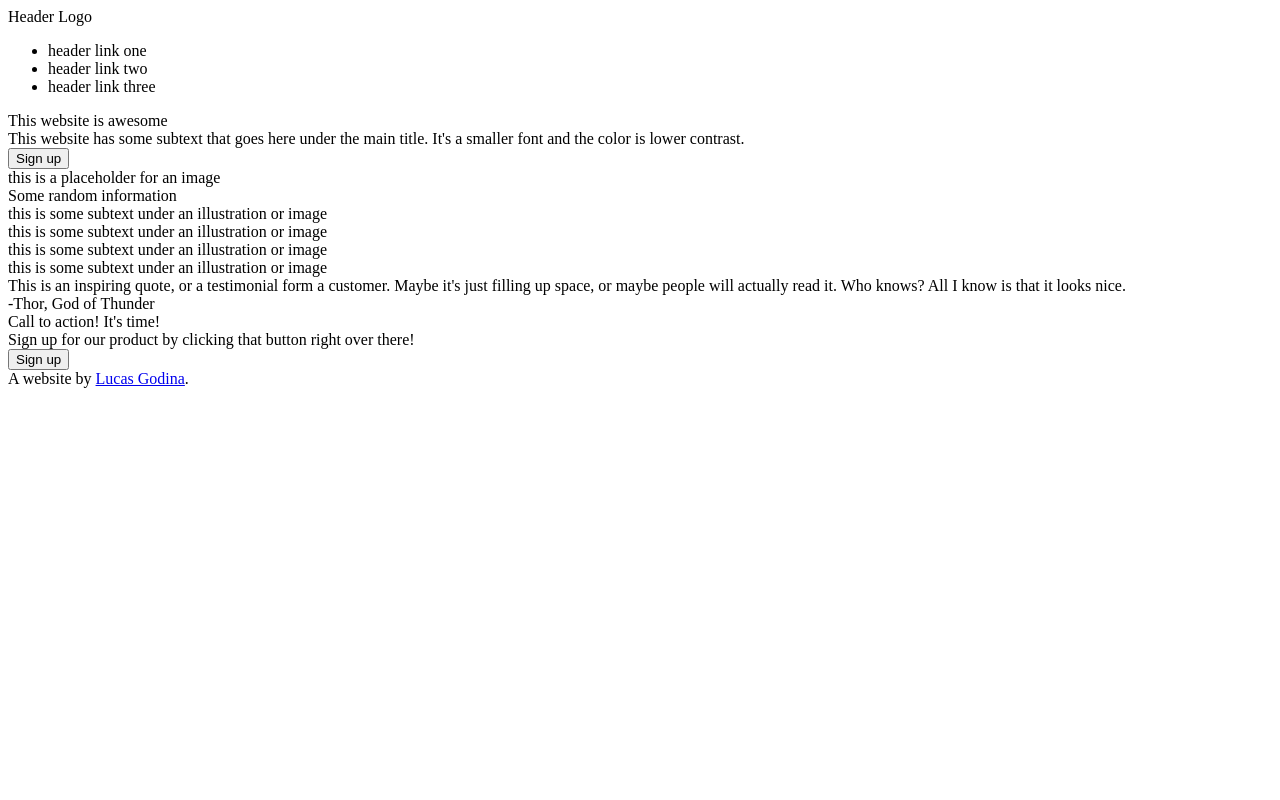
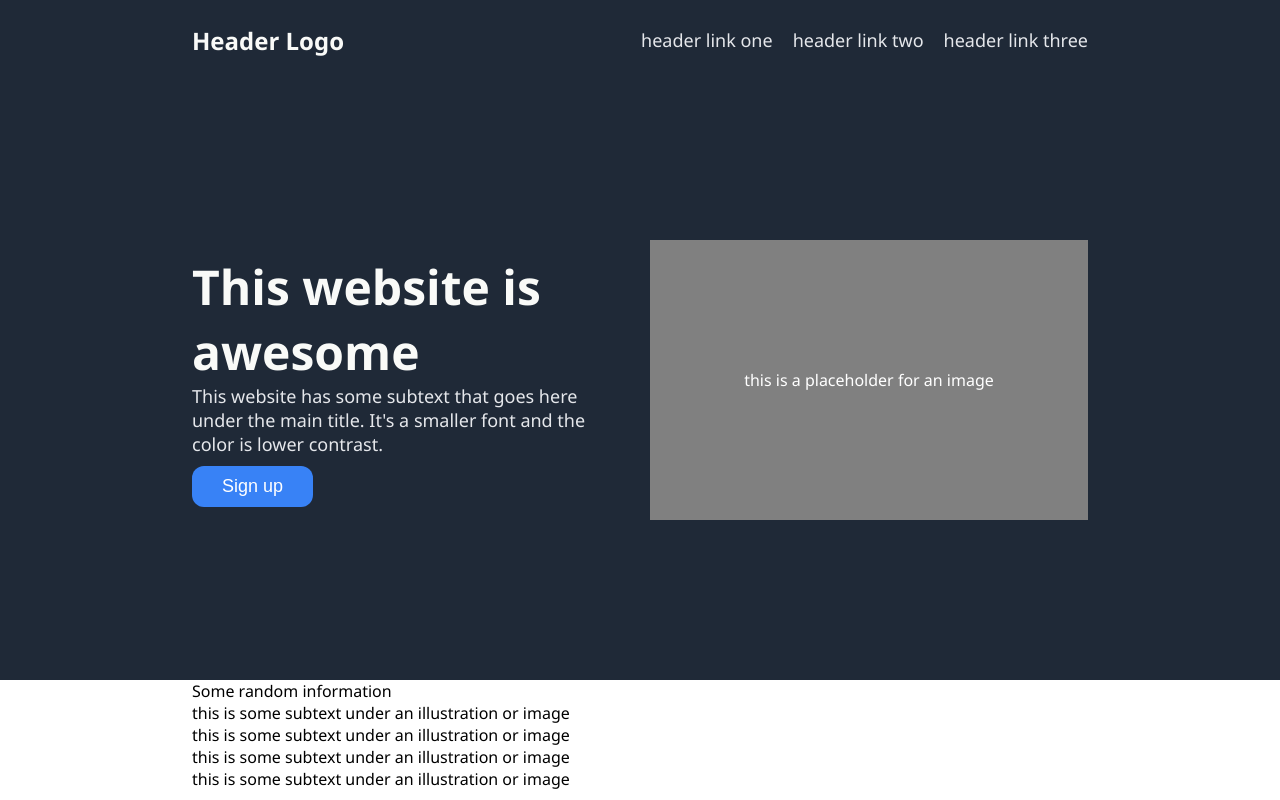
Before and after one commit to lucasgodina/landing-page, a plain HTML site: page index.html in a window 1280 px wide. Shown: the top 800 px of the page. Drawn offline with Linux system fonts and the light colour scheme.

Commit message:
Finished first section css

```diff
--- a/index.html
+++ b/index.html
@@ -8,8 +8,6 @@
 		<title>Document</title>
 	</head>
 	<body>
-		<div class="first-section">
-			<div class="header">
 		<header>
 			<div class="logo">Header Logo</div>
 			<div class="links">
@@ -20,8 +18,7 @@
 				</ul>
 			</div>
 		</header>
-			</div>
-			<div class="intro">
+		<div class="first-section">
 			<div class="intro-text">
 				<div class="hero-text">This website is awesome</div>
 				<div class="hero-subtext">
@@ -31,7 +28,6 @@
 				<div class="intro-button"><button>Sign up</button></div>
 			</div>
 			<div class="intro-image">this is a placeholder for an image</div>
-			</div>
 		</div>
 		<div class="second-section">
 			<div class="section-title">Some random information</div>
--- a/styles.css
+++ b/styles.css
@@ -0,0 +1,80 @@
+body {
+    margin: 0;
+    padding: 0;
+    font-family:'Segoe UI', Tahoma, Geneva, Verdana, sans-serif;
+}
+
+.first-section, .second-section, .third-section, .fourth-section{
+    height: 75vh;
+    padding: 0 15vw;
+}
+
+.first-section, footer, header {
+    background-color: #1F2937;
+}
+
+header {
+    display: flex;
+    height: 10vh;
+    padding: 0 15vw;
+    align-items: center;
+    justify-content: space-between;
+}
+
+.logo {
+    font-size: 24px;
+    color: #F9FAF8;
+    font-weight: bold;
+}
+
+ul {
+    display: flex;
+    list-style-type: none;
+    gap: 20px;
+}
+
+.first-section {
+    display: flex;
+    align-items: center;
+
+}
+
+.intro-text, .intro-image {
+    width: 50%;  /* TEMPORAL FIX FOR FLEX */
+    margin: 10vh 0;
+}
+
+.intro-text {
+    margin-right: 10px;
+}
+
+.intro-image {
+    background-color: gray;
+    height: 35vh;
+    margin-left: 10px;
+    color: white;
+    text-align: center;
+    line-height: 35vh;
+}
+
+.hero-text {
+    font-size: 48px;
+    font-weight: bolder;
+    color: #F9FAF8;
+}
+
+.hero-subtext, ul {
+    font-size: 18px;
+    color: #E5E7EB;
+}
+
+button {
+    background-color: #3882F6;
+    color: white;
+    border: none;
+    font-size: 18px;
+    padding: 10px 30px;
+    border-radius: 12px;
+    cursor: pointer;
+    margin-top: 10px;
+}
```
Lines whose indentation alone changed are shown as unchanged.
